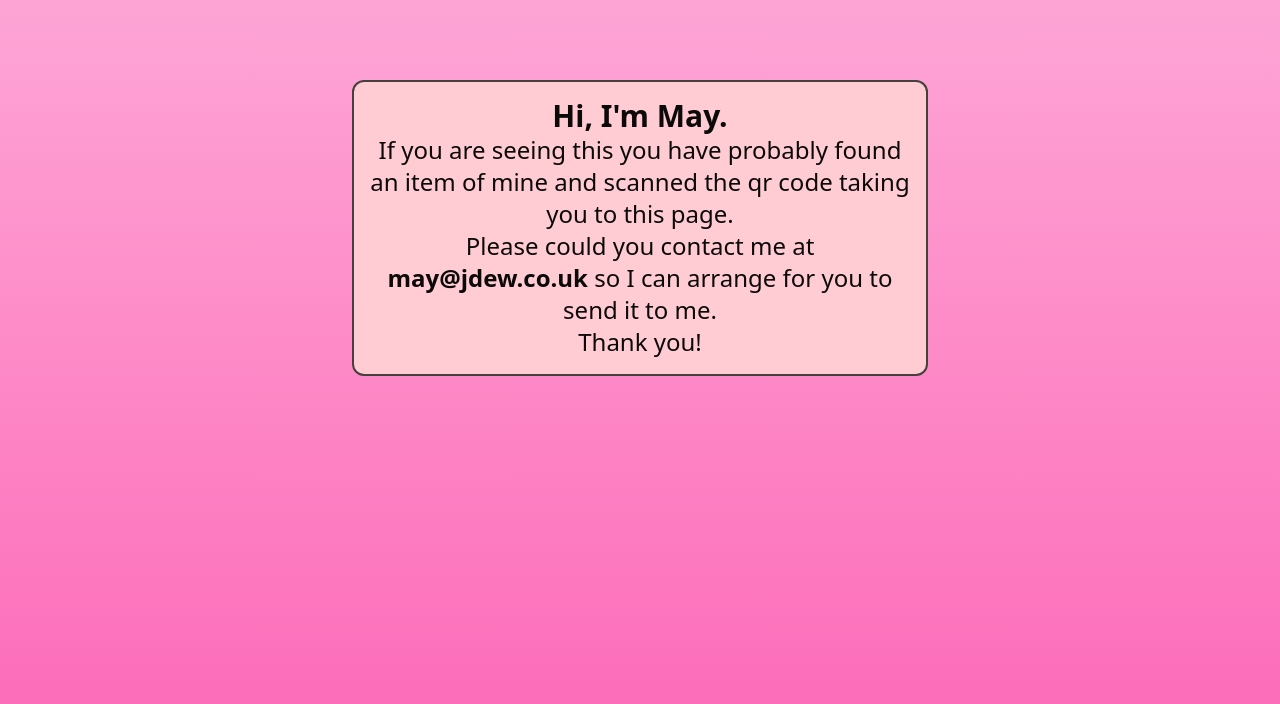
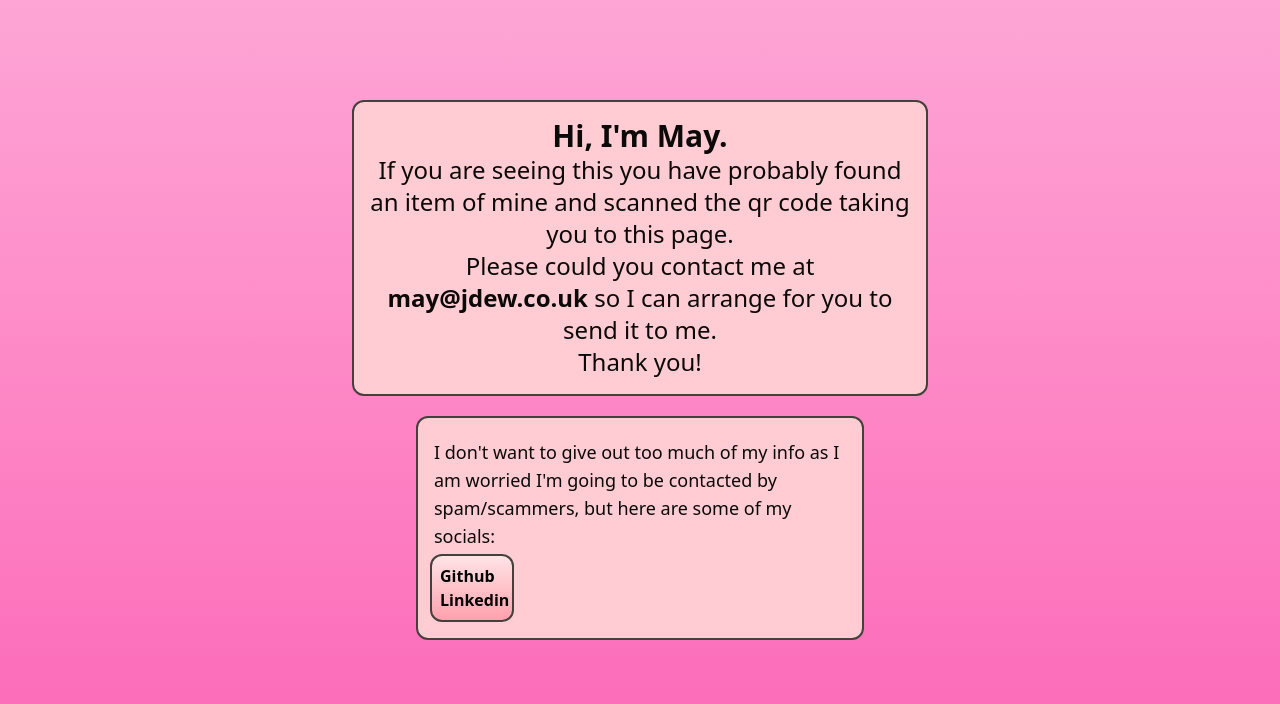
Before and after one commit to May-Cook/mays-lost-property, a React (Vite) app in the folder lostProperty/: page / in a window 1280 px wide. Shown: the top 704 px of the page. Built offline with nearby package versions, Linux system fonts and the light colour scheme.

Commit message:
Add links to linkedin and github

```diff
--- a/lostProperty/src/App.tsx
+++ b/lostProperty/src/App.tsx
@@ -4,7 +4,8 @@ function App() {
   return (
     <div className="min-h-screen bg-gradient-to-b from-pink-300 to-pink-400">
       <div className="h-20"></div>
-      <div className="bg-rose-200 border-stone-700 flex max-w-xl border-solid border-2 rounded-xl px-3 py-4 mx-auto">
+
+      <div className="bg-rose-200 border-stone-700 flex max-w-xl border-solid border-2 rounded-xl px-3 py-4 mx-auto my-5">
         <p className="text-stone-950 text-2xl text-center">
           <div className="font-semibold text-3xl">Hi, I'm May. </div>
           <div>
@@ -22,6 +23,30 @@ function App() {
           </div>
         </p>
       </div>
+
+      <div className="bg-rose-200 border-stone-700 max-w-md border-solid border-2 rounded-xl px-3 py-4 mx-auto">
+        <p className="text-stone-950 text-lg p-1">
+          I don't want to give out too much of my info as I am worried I'm going to be contacted by spam/scammers, but here are some of my socials:
+        </p>
+            <ul className="bg-gradient-to-b from-rose-100 to-rose-300 border-solid border-stone-700 border-2 rounded-xl  max-w-21 p-2">
+              <li>
+                <a
+                  href="https://github.com/May-Cook"
+                  className="font-bold hover:font-extrabold hover:text-fuchsia-500 transition-all"
+                >
+                  Github
+                </a>
+              </li>
+              <li>
+                <a
+                  href="https://www.linkedin.com/in/may-cook-1963951b9/"
+                  className="font-bold hover:font-extrabold hover:text-fuchsia-500 transition-all"
+                >
+                  Linkedin
+                </a>
+              </li>
+          </ul>
+      </div>
     </div>
   );
 }
```
